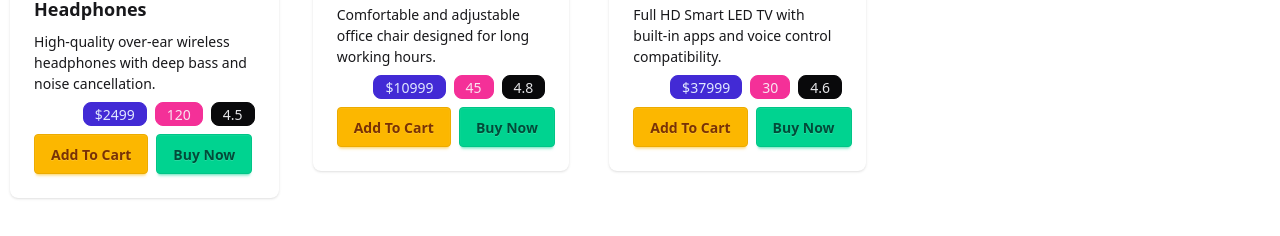
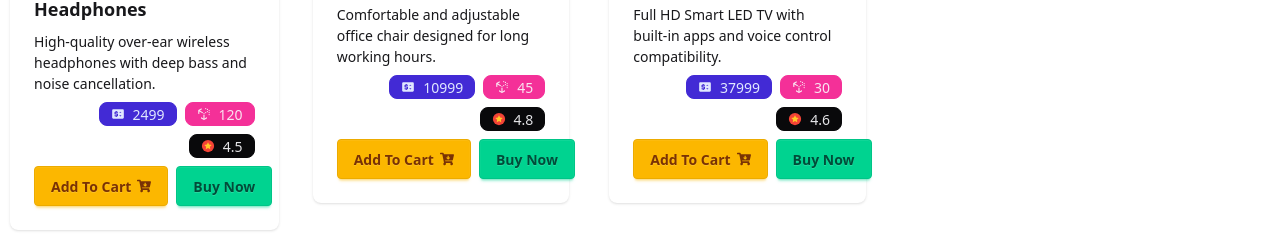
Before and after one commit to peyalhasan/UrbanNest, a React (Vite) app: page / in a window 1280 px wide. Shown: the part 322-558 px from the top of the page. Built offline with nearby package versions, Linux system fonts and the light colour scheme; grey boxes are pictures that could not be loaded.

Commit message:
Update logos

```diff
--- a/package.json
+++ b/package.json
@@ -13,6 +13,7 @@
     "@tailwindcss/vite": "^4.1.16",
     "react": "^19.1.1",
     "react-dom": "^19.1.1",
+    "react-icons": "^5.5.0",
     "tailwindcss": "^4.1.16"
   },
   "devDependencies": {
--- a/src/App.jsx
+++ b/src/App.jsx
@@ -8,8 +8,6 @@ function App() {
 
 
   const [carts, setCarts] = useState([]);
-
-
 
   const handleUpdateCart = (product)=>{
     const exist = carts.find(item => item.id === product.id)
--- a/src/Components/Cart.jsx
+++ b/src/Components/Cart.jsx
@@ -1,3 +1,7 @@
+import { FaCartArrowDown } from "react-icons/fa";
+import { MdPriceChange } from "react-icons/md";
+import { FaUncharted } from "react-icons/fa";
+import { FcRating } from "react-icons/fc";
 
 export default function Cart({cart}) {
     const {image, category, price, stock, rating, name, cart_quantity
@@ -13,11 +17,11 @@ export default function Cart({cart}) {
             <div className="card-body">
                 <h2 className="card-title">{name}</h2>
             <div className="badge badge-secondary">{category}</div>
-                    <div className="badge badge-accent">  {cart_quantity} </div>
+                    <div className="badge badge-accent"> <FaCartArrowDown /> {cart_quantity} </div>
                 <div className="card-actions justify-end">
-                    <div className="badge badge-primary"> ${price} </div>
-                    <div className="badge badge-secondary"> {stock} </div>
-                    <div className="badge badge-neutral"> {rating} </div>
+                    <div className="badge badge-primary flex items-center"> <MdPriceChange />{price} </div>
+                    <div className="badge badge-secondary"> <FaUncharted /> {stock} </div>
+                    <div className="badge badge-neutral"> <FcRating /> {rating} </div>
                 </div>
             </div>
         </div>
--- a/src/Components/Product.jsx
+++ b/src/Components/Product.jsx
@@ -1,4 +1,8 @@
 import React from 'react';
+import { FaCartArrowDown } from "react-icons/fa";
+import { MdPriceChange } from "react-icons/md";
+import { FaUncharted } from "react-icons/fa";
+import { FcRating } from "react-icons/fc";
 
 const Product = ({ product , handleUpdateCart}) => {
     const { name, category, price, rating, stock, image, description } = product
@@ -17,12 +21,12 @@ const Product = ({ product , handleUpdateCart}) => {
                     </h2>
                     <p>{description}</p>
                     <div className="card-actions justify-end">
-                        <div className="badge badge-primary"> ${price} </div>
-                        <div className="badge badge-secondary"> {stock} </div>
-                        <div className="badge badge-neutral"> {rating} </div>
+                        <div className="badge badge-primary"> <MdPriceChange />{price} </div>
+                        <div className="badge badge-secondary"> <FaUncharted />{stock} </div>
+                        <div className="badge badge-neutral"> <FcRating />{rating} </div>
                     </div>
                     <div className='flex gap-2'>
-                        <button onClick={() => handleUpdateCart(product)} className='btn btn-warning'>Add To Cart</button>
+                        <button onClick={() => handleUpdateCart(product)} className='btn btn-warning'>Add To Cart <FaCartArrowDown /></button>
                         <button className='btn btn-success'>Buy Now</button>
                     </div>
                 </div>
```
Also changed, not shown: 1 other file (tests, documents, lock files or other folders).
